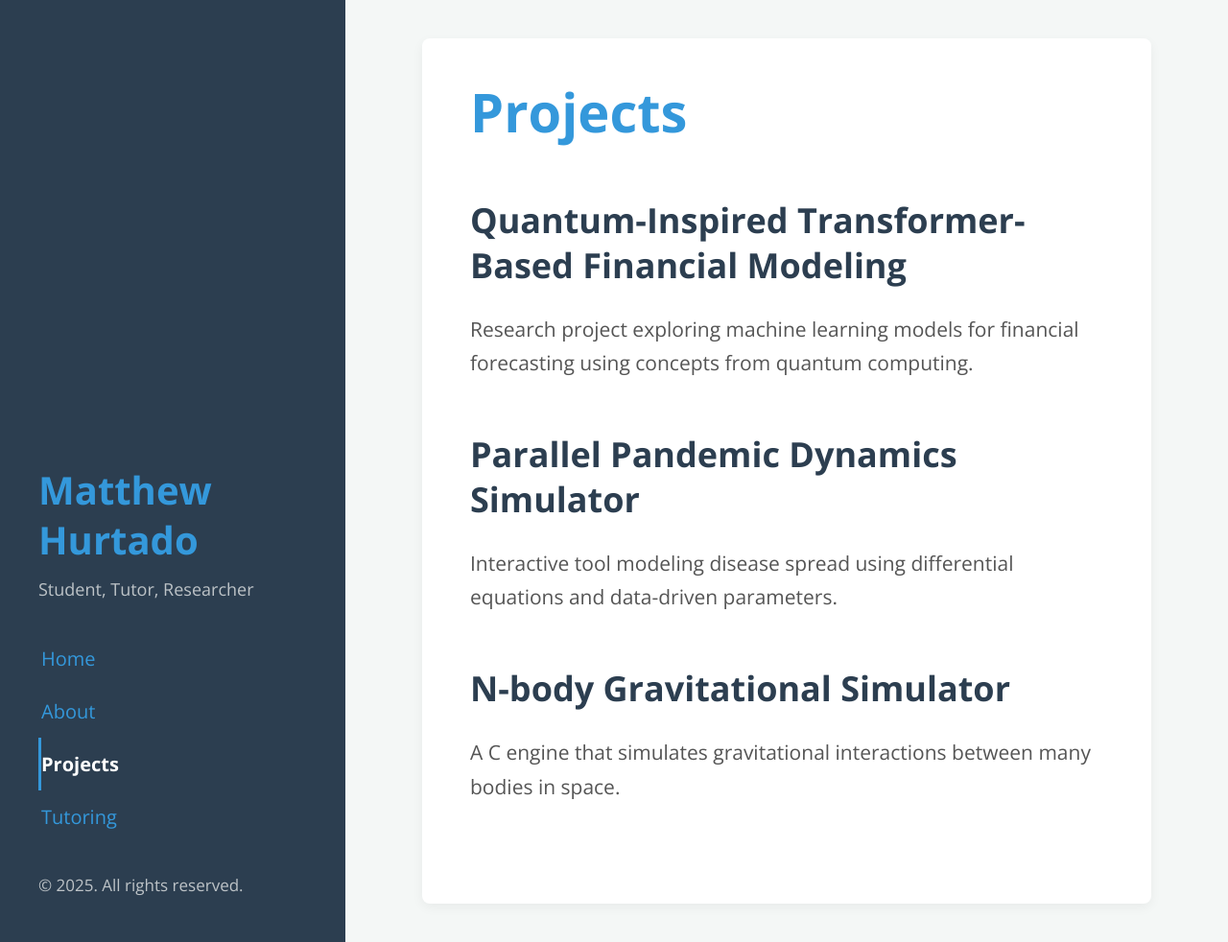
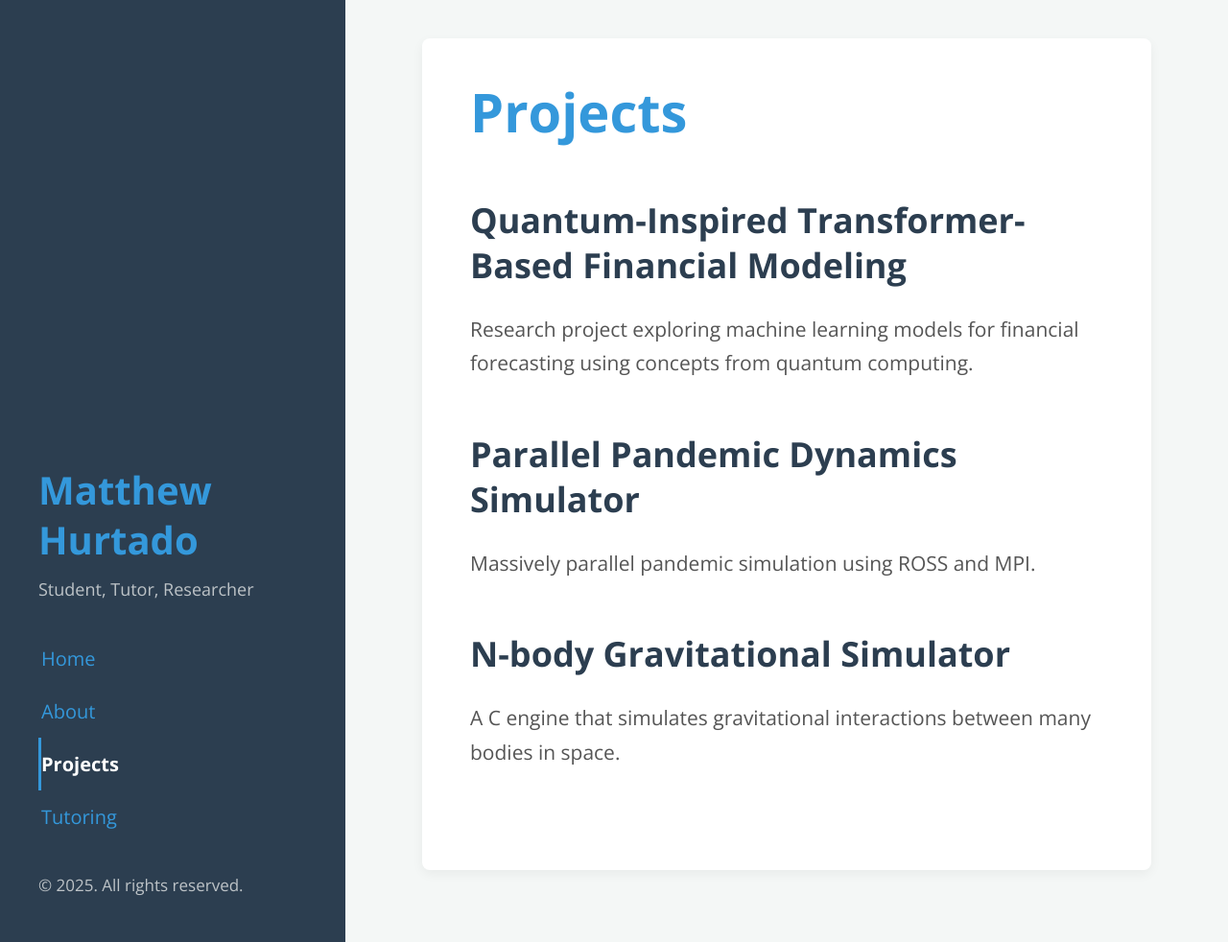
Before and after one commit to mehurtado/mehurtado.github.io, a Jekyll site: the page built from projects.md, in a window 1280 px wide and 982 px high. Shown: the whole window at 96% size. Built offline with Jekyll 4.4.1, drawn with Linux system fonts in a browser that asks for light colours.

Commit message:
Update projects.md

```diff
--- a/projects.md
+++ b/projects.md
@@ -7,7 +7,7 @@ title: Projects
 Research project exploring machine learning models for financial forecasting using concepts from quantum computing.
 
 ### Parallel Pandemic Dynamics Simulator
-Interactive tool modeling disease spread using differential equations and data-driven parameters.
+Massively parallel pandemic simulation using ROSS and MPI.
 
 ### N-body Gravitational Simulator
 A C engine that simulates gravitational interactions between many bodies in space.
```
